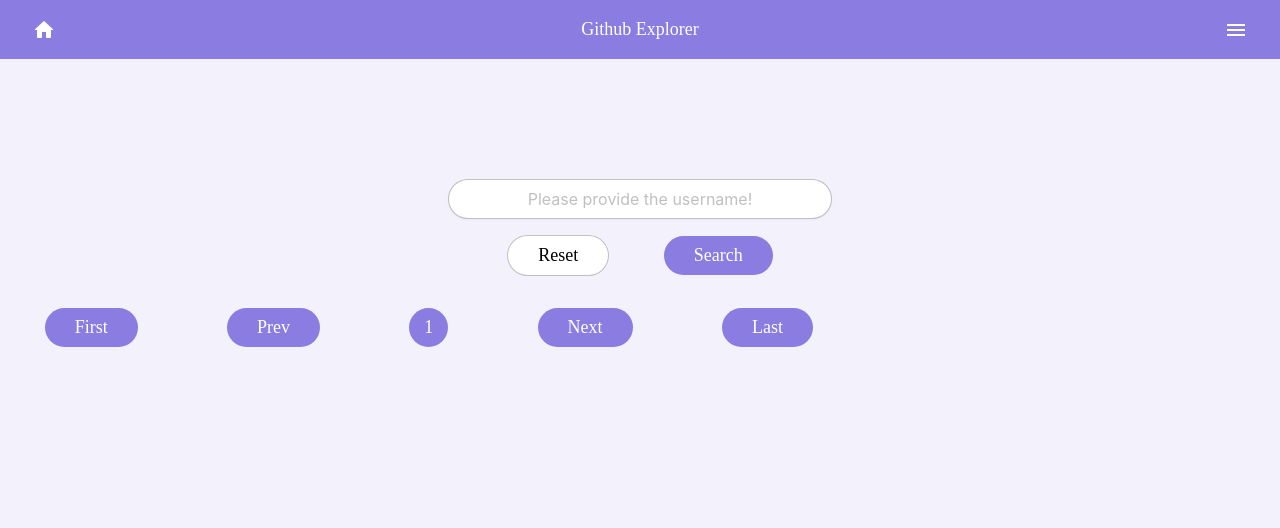
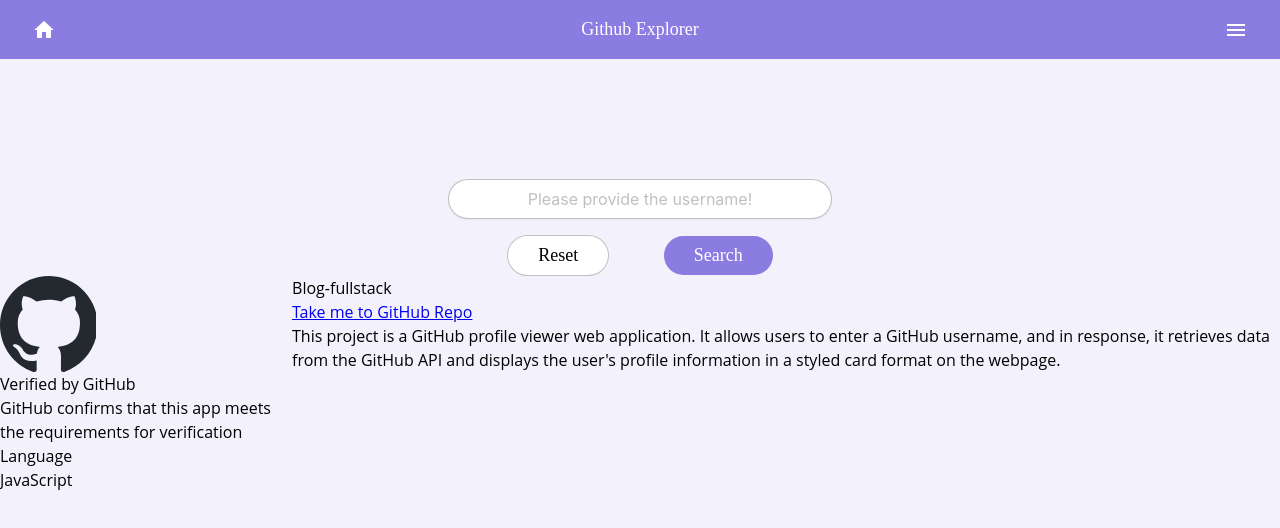
Before and after one commit to MaNaSDeo/Full-Stack-Autonomize-AI, a React (Vite) app in the folder frontend/: page / in a window 1280 px wide. Shown: the top 528 px of the page. Built offline with nearby package versions, Linux system fonts and the light colour scheme.

Commit message:
Repo container page static

```diff
--- a/frontend/src/App.tsx
+++ b/frontend/src/App.tsx
@@ -2,13 +2,15 @@
 import InputPage from "./Components/InputPage";
 import Header from "./Components/Header";
 import RepoContainerPage from "./Components/RepoContainerPage";
+import RepoDetail from "./Components/RepoDetail";
 
 function App() {
   return (
     <div className={styles.app}>
       <Header />
       <InputPage />
-      <RepoContainerPage />
+      {/* <RepoContainerPage /> */}
+      <RepoDetail />
     </div>
   );
 }
--- a/frontend/src/Components/RepoContainerPage/RepoContainerPage.module.scss
+++ b/frontend/src/Components/RepoContainerPage/RepoContainerPage.module.scss
@@ -1,5 +1,5 @@
 .main {
-  width: 67%;
+  width: 100%;
   height: auto;
   display: flex;
   flex-direction: column;
@@ -7,11 +7,9 @@
   align-items: center;
 }
 .repoCardContainer {
-  width: 100%;
+  width: 85%;
   height: 100%;
-  //   display: flex;
-  //   flex-wrap: wrap;
-  //   justify-content: space-between;
+  justify-content: space-around;
   display: grid;
   grid-template-columns: repeat(2, 1fr);
   gap: 1rem;
--- a/frontend/src/Components/RepoContainerPage/index.tsx
+++ b/frontend/src/Components/RepoContainerPage/index.tsx
@@ -1,12 +1,11 @@
 import styles from "./RepoContainerPage.module.scss";
 import RepoCard from "../RepoCard";
-import { useDispatch, useSelector } from "react-redux";
+import { useSelector } from "react-redux";
 import { RootState } from "../../store/store";
 import Pagination from "../Pagination";
 import { useState } from "react";
 
 function RepoContainerPage() {
-  const dispatch = useDispatch();
   const { user } = useSelector((state: RootState) => state.user);
   const repos = (user && user.repos.length > 0 && user.repos) || [];
   const [currentPage, setCurrentPage] = useState<number>(1);
--- /dev/null
+++ b/frontend/src/Components/RepoDetail/RepoDetail.module.scss
@@ -0,0 +1,19 @@
+.main {
+  width: 100%;
+  height: auto;
+  display: flex;
+  justify-content: space-around;
+  align-items: flex-start;
+}
+.leftSide {
+  display: flex;
+  flex-direction: column;
+  justify-content: flex-start;
+  align-items: flex-start;
+}
+.rightSide {
+  display: flex;
+  flex-direction: column;
+  justify-content: flex-start;
+  align-items: flex-start;
+}
--- /dev/null
+++ b/frontend/src/Components/RepoDetail/index.tsx
@@ -0,0 +1,52 @@
+import styles from "./RepoDetail.module.scss";
+
+function RepoDetail() {
+  const testData = {
+    html_url: "https://github.com/MaNaSDeo/Blog-fullstack",
+    description:
+      "This project is a GitHub profile viewer web application. It allows users to enter a GitHub username, and in response, it retrieves data from the GitHub API and displays the user's profile information in a styled card format on the webpage.",
+    created_at: "2024-03-23T15:49:30Z",
+    updated_at: "2024-03-23T19:58:12Z",
+    visibility: "public",
+    language: "JavaScript",
+    default_branch: "main",
+    size: 489,
+    id: 102231033,
+    name: "Blog-fullstack",
+  };
+  return (
+    <div className={styles.main}>
+      <div className={styles.leftSide}>
+        <div className={styles.img}>
+          <img src="/github-mark.svg" alt="git repo logo" />
+        </div>
+        <div className={styles.leftText}>
+          <p className={styles.leftHeading}>Verified by GitHub</p>
+          <p className={styles.leftPText}>
+            GitHub confirms that this app meets the{" "}
+            <span className={styles.leftSpanText}>
+              requirements for verification
+            </span>
+          </p>
+        </div>
+        <div className={styles.language}>
+          <p className={styles.languageHeading}>Language</p>
+          <p className={styles.languageText}>{testData.language}</p>
+        </div>
+      </div>
+      <div className={styles.rightSide}>
+        <div className={styles.rightHeading}>{testData.name}</div>
+        <div className={styles.aTag}>
+          <a href={testData.html_url} target="_blank">
+            Take me to GitHub Repo
+          </a>
+        </div>
+        <div className={styles.description}>
+          <p>{testData.description || "No description available!"}</p>
+        </div>
+      </div>
+    </div>
+  );
+}
+
+export default RepoDetail;
```
